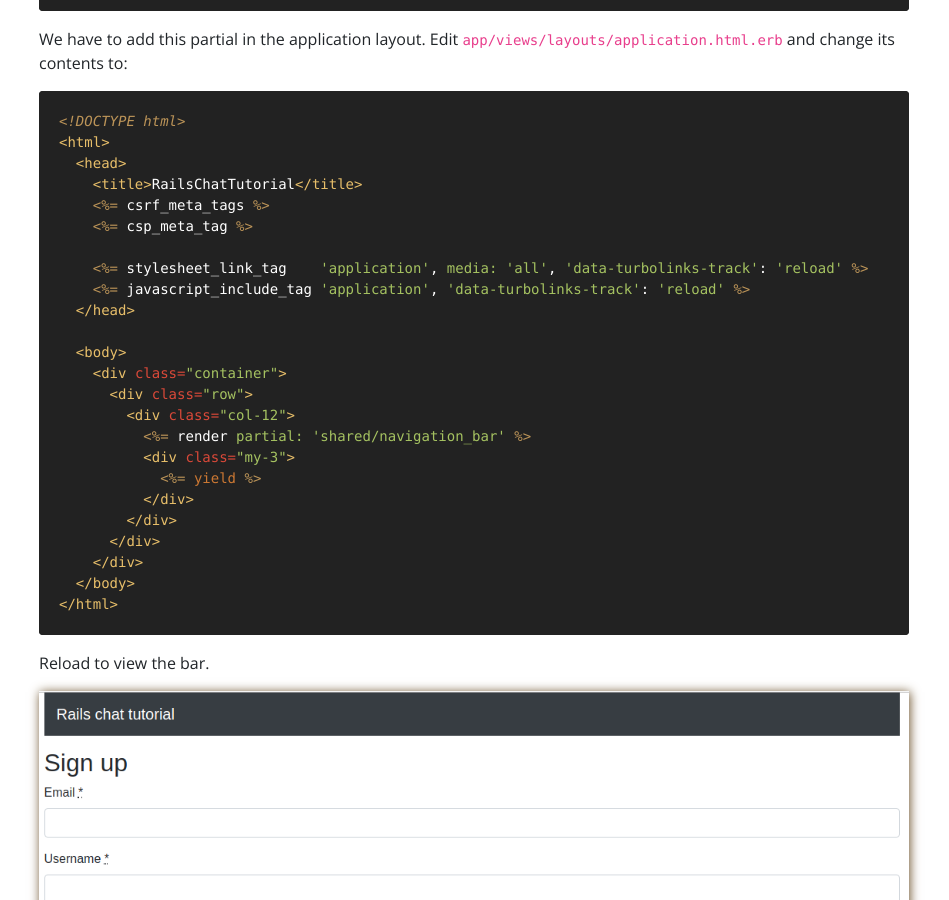
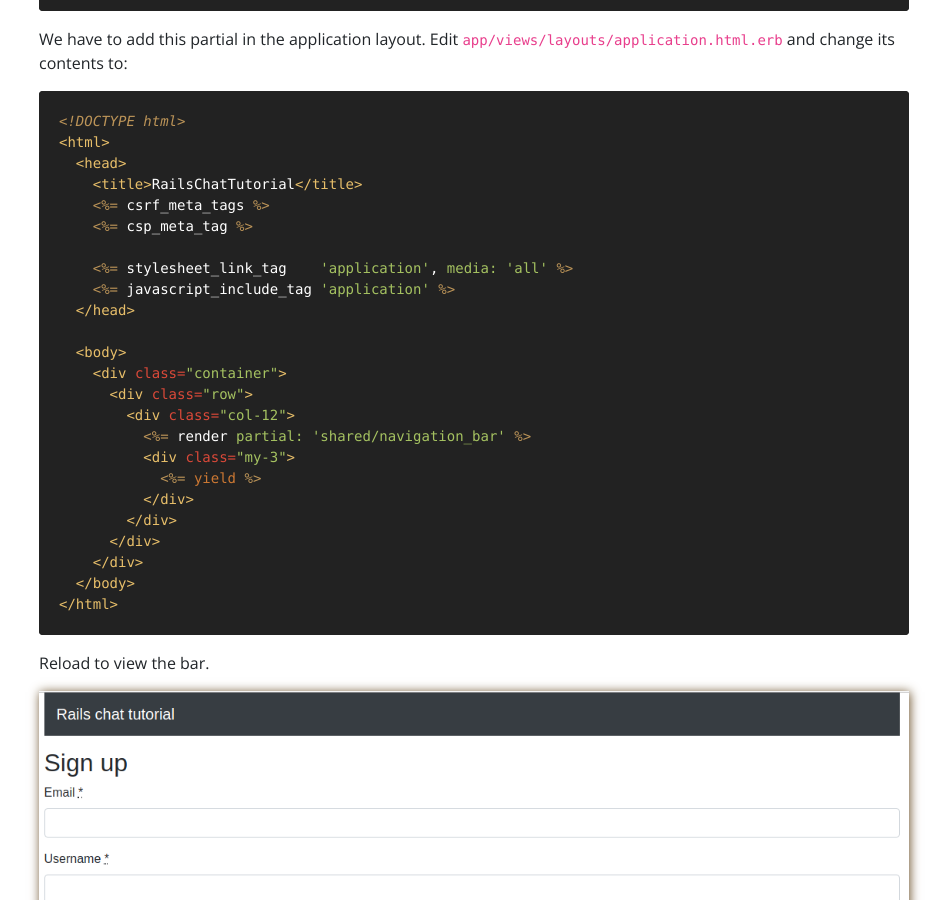
Before and after one commit to iridakos/iridakos.github.io, a Jekyll site: the page built from _posts/2019-04-04-creating-chat-application-rails-websockets.markdown, in a window 1280 px wide and 900 px high, scrolled down 13489 px. Shown: the whole window, without its empty margins (16-965 px from the left). Built offline with Jekyll 4.4.1, drawn with Linux system fonts in a browser that asks for light colours; nearby versions of some CDN libraries; comment, search, counter and statistics services are not loaded.

Commit message:
Fix turbolink obsolete refs

```diff
--- a/_posts/2019-04-04-creating-chat-application-rails-websockets.markdown
+++ b/_posts/2019-04-04-creating-chat-application-rails-websockets.markdown
@@ -525,8 +525,8 @@ We have to add this partial in the application layout. Edit `app/views/layouts/a
     <%= csrf_meta_tags %>
     <%= csp_meta_tag %>
 
-    <%= stylesheet_link_tag    'application', media: 'all', 'data-turbolinks-track': 'reload' %>
-    <%= javascript_include_tag 'application', 'data-turbolinks-track': 'reload' %>
+    <%= stylesheet_link_tag    'application', media: 'all' %>
+    <%= javascript_include_tag 'application' %>
   </head>
 
   <body>
```
